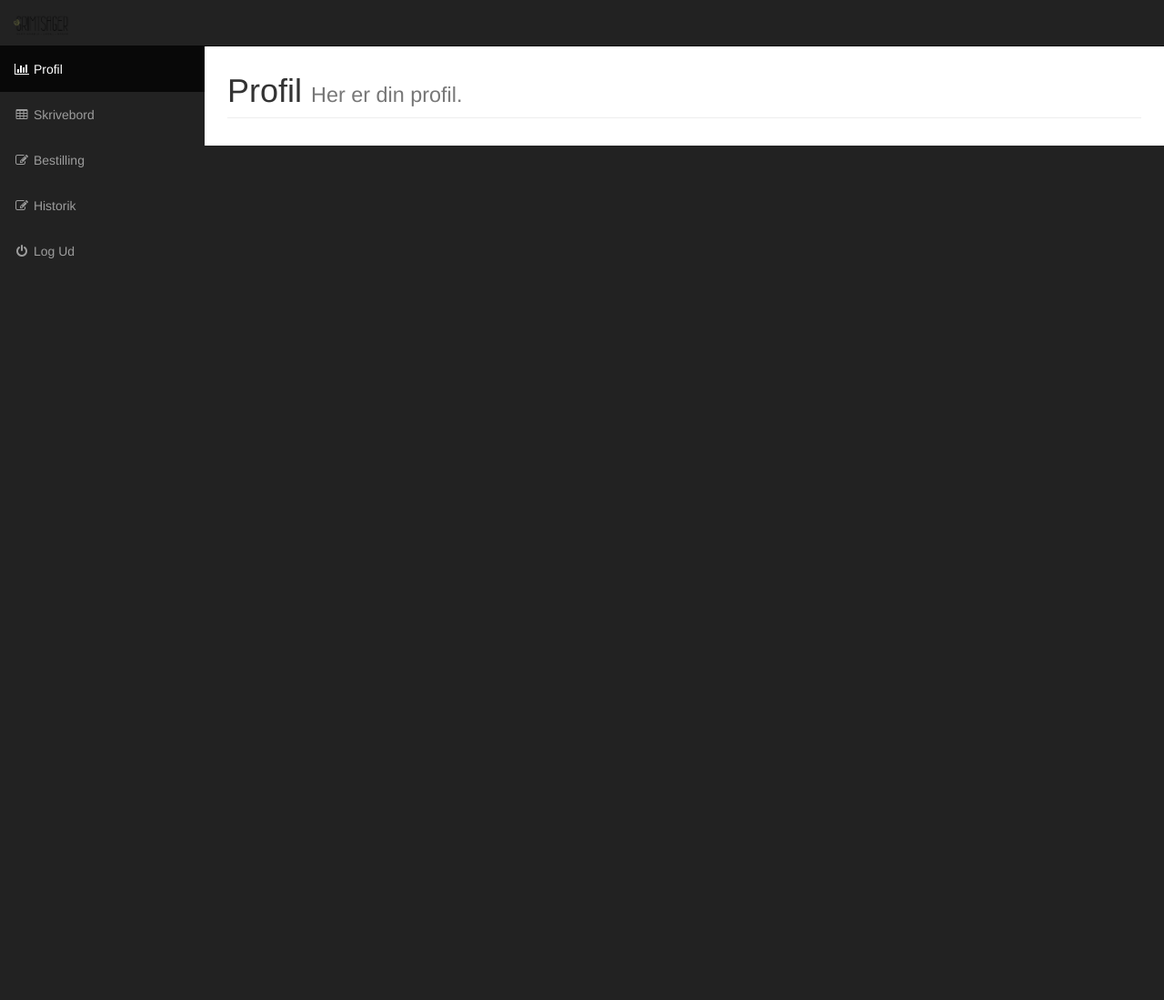
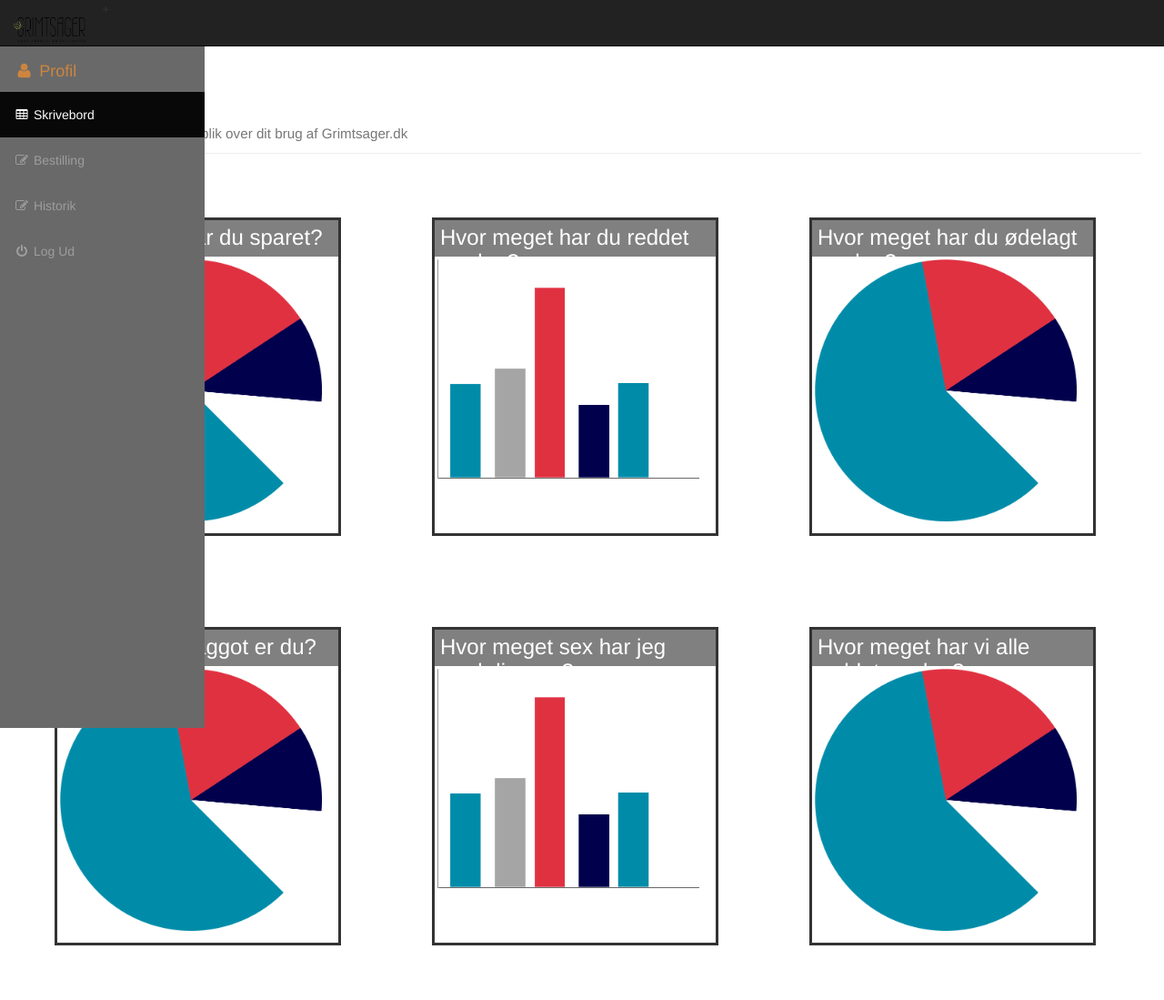
Before and after one commit to Spilleren/Grimtsager, a PHP site: page /Test2/adminindex.html in a window 1280 px wide. Shown: the whole page at 91% size. Before the commit the page ends 284 px from the top, so only its background shows below. Run offline with PHP 8.4, Linux system fonts and the light colour scheme.

Commit message:
såååå
jaaa

```diff
--- a/Test2/adminindex.html
+++ b/Test2/adminindex.html
@@ -43,12 +43,11 @@
             </div>
 
             <!-- Sidebar Menu Items - These collapse to the responsive navigation menu on small screens -->
-            <div class="collapse navbar-collapse navbar-ex1-collapse">
-                <ul class="nav navbar-nav side-nav">
++                <ul class="nav navbar-nav side-nav nav-side-bg">
+                    <li class="nav-header">
+                        <i class="fa fa-fw fa-user"></i> Profil</a>
+                    </li>
                     <li class="active">
-                        <a href="#"><i class="fa fa-fw fa-bar-chart-o"></i> Profil</a>
-                    </li>
-                    <li>
                         <a href="#"><i class="fa fa-fw fa-table"></i> Skrivebord</a>
                     </li>
                     <li>
@@ -78,14 +77,60 @@
                 <div class="row">
                     <div class="col-lg-12">
                         <h1 class="page-header">
-                            Profil
-                            <small>Her er din profil.</small>
+                            Skrivebord <br>
+                            <small><small>Her kan du danne dig et overblik over dit brug af Grimtsager.dk</small></small>
                         </h1>
 
-                        </ol>
                     </div>
                 </div>
                 <!-- /.row -->
+				<div class="row">
+         			<div class="col-lg-3 info-graf">
+         				<h3 class="bg-graf-head">Hvor meget har du sparet?</h3>
+         				<img src="img/Indhol/Piechart.png" class="charts">
+
+
+					</div>
+        			<div class="col-lg-3 info-graf">
+         				<h3 class="bg-graf-head">Hvor meget har du reddet verden?</h3>
+         				<img src="img/Indhol/grafgraf.png" class="charts">
+
+
+					</div>
+
+        			<div class="col-lg-3 info-graf">
+         				<h3 class="bg-graf-head">Hvor meget har du ødelagt verden?</h3>
+         				<img src="img/Indhol/Piechart.png" class="charts">
+
+
+					</div>
+
+
+          		</div>
+
+          		<div class="row">
+         			<div class="col-lg-3 info-graf">
+         				<h3 class="bg-graf-head">Hvor stor en faggot er du?</h3>
+         				<img src="img/Indhol/Piechart.png" class="charts">
+
+
+					</div>
+        			<div class="col-lg-3 info-graf">
+         				<h3 class="bg-graf-head">Hvor meget sex har jeg med din mor?</h3>
+         				<img src="img/Indhol/grafgraf.png" class="charts">
+
+
+					</div>
+
+        			<div class="col-lg-3 info-graf">
+         				<h3 class="bg-graf-head">Hvor meget har vi alle reddet verden?</h3>
+         				<img src="img/Indhol/Piechart.png" class="charts">
+
+
+					</div>
+
+
+          		</div>
 
             </div>
             <!-- /.container-fluid -->
--- a/Test2/css/custom.css
+++ b/Test2/css/custom.css
@@ -194,7 +194,20 @@ input[type=number]::-webkit-inner-spin-button,
 }
 
 .navbar-img-logo{
-  height: 24px;
+  height: 50px;
+	padding-bottom: 18px;
+}
+.nav-bg {
+	background-color:indianred;
+}
+.nav-side-bg {
+	background-color:dimgrey;
+}
+.nav-header {
+	height: 50px;
+	padding: 15px;
+	font-size: 18px;
+	color:peru;
 }
 
 .container-knap {
@@ -391,3 +404,26 @@ input[type=number]::-webkit-inner-spin-button,
 .hideme{
     opacity: 0;
 }
+
+
+.bg-graf-head {
+	background-color: grey;
+	color:white;
+	height: 40px;
+	padding:6px;
+	margin: 0px !important;
+}
+
+.charts {
+	max-width: 95%;
+	max-height:95%;
+	padding:3px;
+
+}
+
+.info-graf {
+	padding:0px !important;
+	border: solid;
+	margin:50px;
+	min-height: 350px;
+}
```
Also changed, not shown: Test2/img/Indhol/Piechart.png (added), Test2/img/Indhol/grafgraf.png (added).
